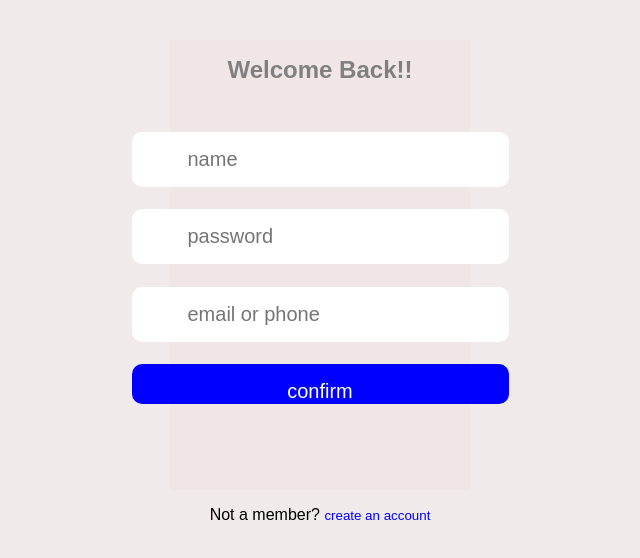
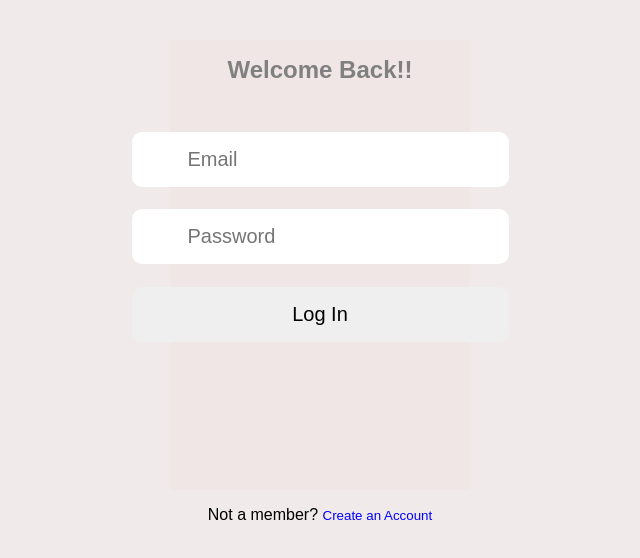
Before and after one commit to OnonobiFavour/shortify, a React (Vite) app: page /login in a window 1280 px wide. Shown: the part 118-676 px from the top of the page, without its empty margins (320-960 px from the left). Built offline with nearby package versions, Linux system fonts and the light colour scheme.

Commit message:
updated version

```diff
--- a/src/App.tsx
+++ b/src/App.tsx
@@ -31,9 +31,7 @@ const App: React.FunctionComponent<AppPropps> = (props) => {
         } }></Signup>}>
 
       </Route>
-      <Route path='/login' element={<Login onLogin={function (): void{
-        throw new Error ('Function not implemented')
-       }}></Login>}>
+      <Route path='/login' element={<Login></Login>}>
 
       </Route>
       <Route path='/Dashboard' element={<Dash></Dash>}></Route>
--- a/src/components/Login.tsx
+++ b/src/components/Login.tsx
@@ -1,87 +1,84 @@
-import React, {useEffect, useState } from 'react'
+import React, { useState } from 'react';
 import { useNavigate } from 'react-router-dom';
-import './Signup.css'
-import 'firebase/auth'
-import { getAuth, signInWithEmailAndPassword, UserCredential} from 'firebase/auth';
-import {initializeApp} from 'firebase/app';
+import { getAuth, signInWithEmailAndPassword } from 'firebase/auth';
+import { initializeApp } from 'firebase/app';
 import { config } from '../config/config';
 
 initializeApp(config.firebaseConfig);
 
-interface LoginProps {
-  onLogin: () => void;
-}
+const Login = () => {
+  const [email, setEmail] = useState('');
+  const [password, setPassword] = useState('');
+  const [errorMessage, setErrorMessage] = useState('');
+  const [loading, setLoading] = useState(false);
+  const navigate = useNavigate();
 
-const Login: React.FC<LoginProps> = ({onLogin}) => {
-  const [username, setUsername] = useState('');
-  const [password, setPassword] = useState('')
-  const [email, setEmail] = useState('');
-  const [errorMessage, setErrorMessage] = useState('');
-  const [text, setText] = useState('confirm')
-  // const [loadstate, setLoadstate] = useState(false);
-  const Navigate = useNavigate();
+  const handleLogin = async (event: React.FormEvent<HTMLFormElement>) => {
+    event.preventDefault();
+    setLoading(true);
 
-  // useEffect(() => {
-  //   // setLoadstate(true)
-  //   const auth = getAuth();
-  //   const unsubscribe = onAuthStateChanged(auth, (user) => {
-
-
-  //     if (user) {
-  //       // User is logged in and verified
-  //       setErrorMessage('');
-  //     }
-  //   });
-
-  //   return () => unsubscribe();
-  // }, []);
-
-
-  const handleLogin = async (event: React.FormEvent<HTMLFormElement>)=>{
-    event.preventDefault();
-
-    try{
-      const auth = getAuth()
-      setText('processing')
-      const userCredential: UserCredential = await signInWithEmailAndPassword(auth, email, password);
+    try {
+      const auth = getAuth();
+      const userCredential = await signInWithEmailAndPassword(auth, email, password);
       const user = userCredential.user;
 
       if (user && user.emailVerified) {
         alert(`Hey ${user.email}, you are logged in!`);
-          onLogin();
-          Navigate('/dashboard'); // Navigate to the dashboard
+        navigate('/dashboard');
       } else {
         setErrorMessage('Your account is not verified. Please verify your email.');
+        setLoading(false);
       }
-
-    } catch(error){
-      setErrorMessage('Invalid Email or password. Please try again')
-      setText("confirm")
+    } catch (error) {
+      setErrorMessage('Invalid email or password. Please try again.');
+      setLoading(false);
       console.error(error);
     }
-  }
+  };
 
+  const handleSignupClick = () => {
+    navigate('/signup');
+  };
 
-  const handleclick = ()=>{
-    Navigate('/SignUP')
-  }
   return (
     <main className="section">
       <div className="signup-box">
         <h2>Welcome Back!!</h2>
 
-            <form onSubmit={handleLogin} >
-                <input type="text" className = 'input' placeholder='name' value={username} onChange={(event)=>setUsername(event.target.value)} />
-                <input type="password" className = 'input'value={password} onChange={(event)=> setPassword(event.target.value)} placeholder='password' />
-                <input type = 'email' className = 'input' value={email} onChange={(event)=> setEmail(event.target.value)} placeholder='email or phone'/>
+        <form onSubmit={handleLogin}>
+          <input
+            type="email"
+            className="input"
+            placeholder="Email"
+            value={email}
+            onChange={(e) => setEmail(e.target.value)}
+            required
+          />
+          <input
+            type="password"
+            className="input"
+            placeholder="Password"
+            value={password}
+            onChange={(e) => setPassword(e.target.value)}
+            required
+          />
 
           {errorMessage && <p className="error-message">{errorMessage}</p>}
-                <input type="submit" value={text} className = 'input' />
+
+          <button type="submit" className="input" disabled={loading}>
+            {loading ? 'Logging in...' : 'Log In'}
+          </button>
         </form>
       </div>
-        <p>Not a member? <button className='login2' onClick={handleclick}>create an account </button></p>
+
+      <p>
+        Not a member?{' '}
+        <button className="login2" onClick={handleSignupClick}>
+          Create an Account
+        </button>
+      </p>
     </main>
-  )
-}
+  );
+};
 
-export default Login
+export default Login;
```
Lines whose indentation alone changed are shown as unchanged.
